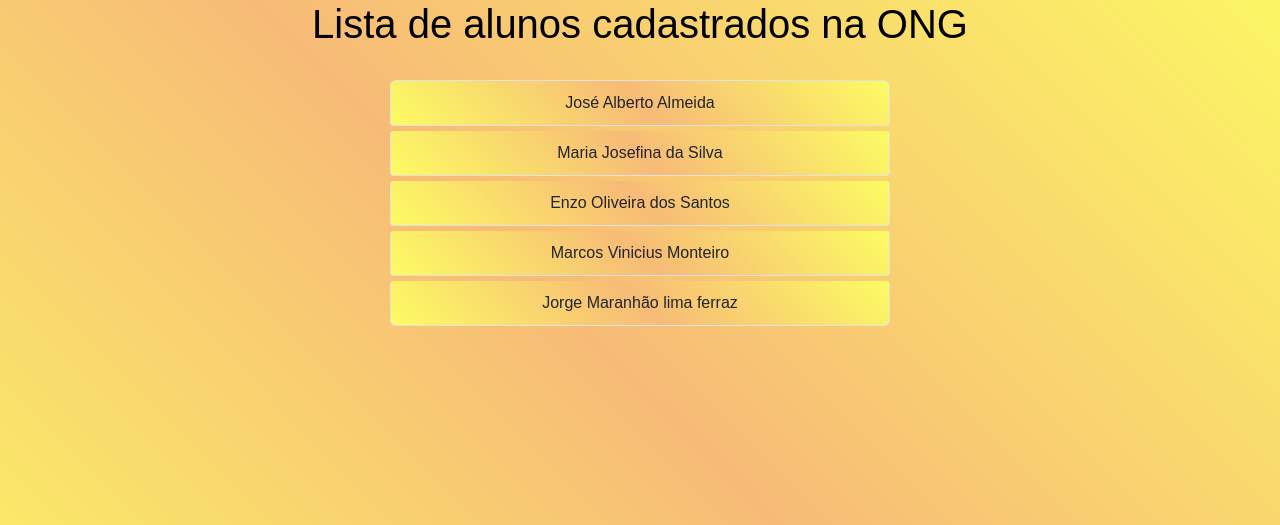
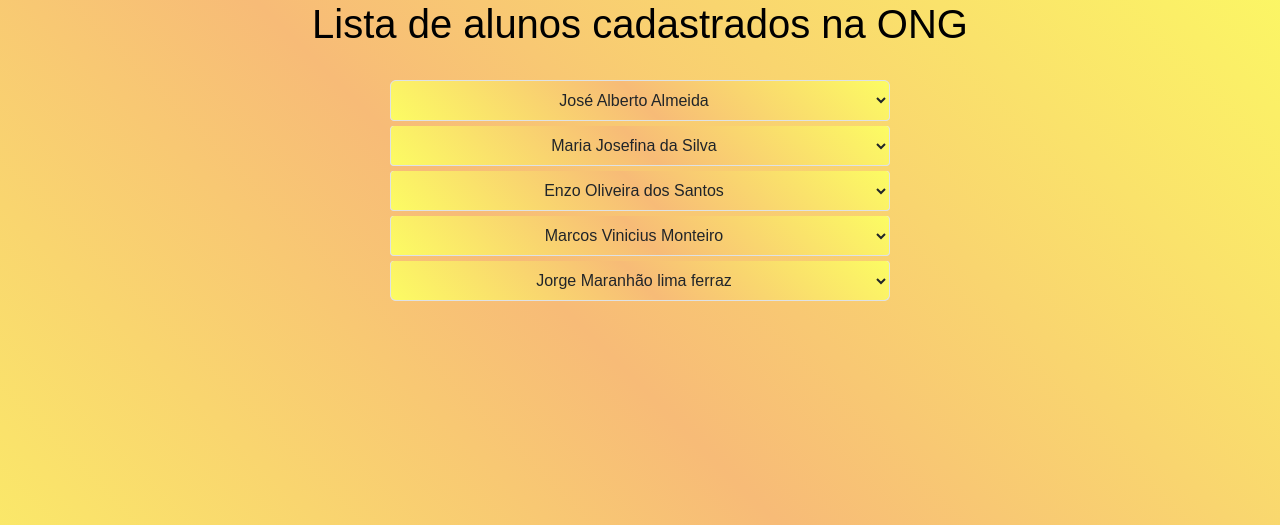
Before and after one commit to Zabbak/G10, a Django app: page /alunos in a window 1280 px wide. Shown: the part 110-635 px from the top of the page. Run offline with Django 4.2, Linux system fonts and the light colour scheme.

Commit message:
atualizações

```diff
--- a/projetosg10app/templates/alunos.html
+++ b/projetosg10app/templates/alunos.html
@@ -42,11 +42,36 @@
     <div class="container">
         <div style="width: 500px;" class="centered-content">
             <div class="list-group">
-                <a href="#" class="list-group-item list-group-item-action" >José Alberto Almeida</a>
-                <a href="#" class="list-group-item list-group-item-action">Maria Josefina da Silva</a>
-                <a href="#" class="list-group-item list-group-item-action">Enzo Oliveira dos Santos</a>
-                <a href="#" class="list-group-item list-group-item-action">Marcos Vinicius Monteiro </a>
-                <a href="#" class="list-group-item list-group-item-action">Jorge Maranhão lima ferraz</a>
+                <select class="list-group-item list-group-item-action">
+                    <option selected>José Alberto Almeida</option>
+                    <option value="1">Futebol</option>
+                    <option value="2">Basquete</option>
+                    <option value="3">Vôlei</option>
+                  </select>
+                <select class="list-group-item list-group-item-action">
+                    <option selected>Maria Josefina da Silva</option>
+                    <option value="1">Futebol</option>
+                    <option value="2">Basquete</option>
+                    <option value="3">Vôlei</option>
+                  </select>
+                  <select class="list-group-item list-group-item-action">
+                    <option selected>Enzo Oliveira dos Santos</option>
+                    <option value="1">Futebol</option>
+                    <option value="2">Basquete</option>
+                    <option value="3">Vôlei</option>
+                  </select>
+                  <select class="list-group-item list-group-item-action">
+                    <option selected>Marcos Vinicius Monteiro</option>
+                    <option value="1">Futebol</option>
+                    <option value="2">Basquete</option>
+                    <option value="3">Vôlei</option>
+                  </select>
+                  <select class="list-group-item list-group-item-action">
+                    <option selected>Jorge Maranhão lima ferraz</option>
+                    <option value="1">Futebol</option>
+                    <option value="2">Basquete</option>
+                    <option value="3">Vôlei</option>
+                  </select>
               </div>
         </div>
       </div>
--- a/projetosg10app/templates/setadm.html
+++ b/projetosg10app/templates/setadm.html
@@ -11,12 +11,12 @@
 <body>
     <nav class="navbar">
         <div cass="logo-container">
-            <a href="/">
+            <a href="/administrador">
                 <img src="{% static './codigosadm/img/gotas-de-flor-com-amor-removebg-preview.png' %}" alt="Logo" class="logo">
             </a>
         </div>
         <ul class="nav-links">
-            <li> <a href="/">
+            <li> <a href="/administrador">
                 <button type="button" class="btn btn-outline-danger">Início</button>
             </a>
             </li>
```
Also changed, not shown: db.sqlite3.
